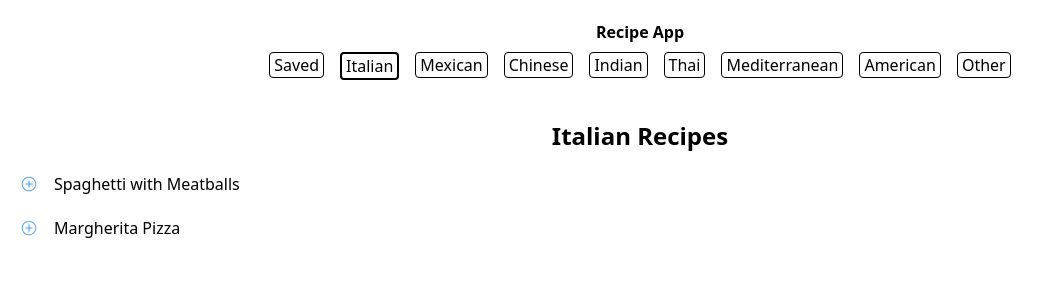
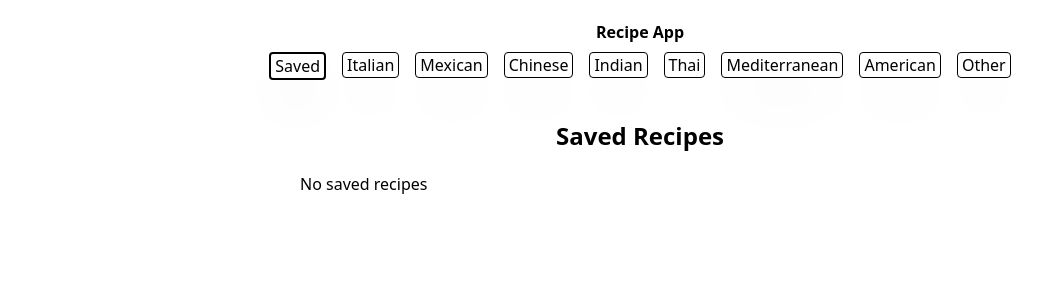
Before and after one commit to roborobbie123/Recipes-App, a React (Vite) app: page / in a window 1280 px wide. Shown: the top 300 px of the page, without its empty margins (0-1053 px from the left). Built offline with nearby package versions, Linux system fonts and the light colour scheme.

Commit message:
added local storage for saved recipes, and updated the spaghetti recipe

```diff
--- a/src/App.jsx
+++ b/src/App.jsx
@@ -1,6 +1,4 @@
 import { useState } from 'react'
-import reactLogo from './assets/react.svg'
-import viteLogo from '/vite.svg';
 import Header from './components/Header';
 import CuisineList from './components/CuisineList';
 import Cuisine from './components/Cuisine';
@@ -8,7 +6,7 @@ import Cuisine from './components/Cuisine';
 
 
 function App() {
-  const [selectedCuisine, setSelectedCuisine] = useState('Italian');
+  const [selectedCuisine, setSelectedCuisine] = useState('Saved');
 
 
   function handleSelectCuisine(cuisine) {
@@ -19,7 +17,7 @@ function App() {
   return (
     <>
       <Header />
-      <CuisineList onSelect={handleSelectCuisine} selectedCuisine={selectedCuisine}/>
+      <CuisineList onSelect={handleSelectCuisine} selectedCuisine={selectedCuisine} />
       <Cuisine selectedCuisine={selectedCuisine} />
 
     </>
--- a/src/components/Cuisine.jsx
+++ b/src/components/Cuisine.jsx
@@ -1,11 +1,17 @@
-import { useState } from "react";
+import { useState, useEffect } from "react";
 import Recipe from "./Recipe";
-
 
 export default function Cuisine({ selectedCuisine }) {
     const [selectedDish, setSelectedDish] = useState('');
     const [isSaved, setIsSaved] = useState([]);
-    console.log(isSaved)
+
+    useEffect(() => {
+        const savedDishes = localStorage.getItem('savedDishes');
+        if (savedDishes) {
+            setIsSaved(JSON.parse(savedDishes));
+        }
+    }, [])
+
 
     function handleSelectDish(dish) {
         setSelectedDish(dish);
@@ -13,71 +19,72 @@ export default function Cuisine({ selectedCuisine }) {
 
     function handleSave(dish) {
         if (isSaved.some(savedDish => savedDish.dish === dish.dish)) {
-            setIsSaved((prevSaved) => {
-                return [...prevSaved.filter(newDish => newDish.dish !== dish.dish)]
-            })
+            const updatedSaved = isSaved.filter(savedDish => savedDish.dish !== dish.dish);
+            setIsSaved(updatedSaved);
+            localStorage.setItem('savedDishes', JSON.stringify(updatedSaved));
+
         } else {
-            setIsSaved((prevSaved) => {
-                return [dish, ...prevSaved]
-            })
+            const updatedSaved = [dish, ...isSaved];
+            setIsSaved(updatedSaved);
+            localStorage.setItem('savedDishes', JSON.stringify(updatedSaved));
         }
     }
 
     return (
         <>
             <div className="flex justify-center mt-10">
-                <h1 className="font-bold text-2xl">{selectedCuisine} Recipes</h1>
+                <h1 className="font-bold text-2xl" >{selectedCuisine} Recipes</h1>
             </div>
-            <ul className="ml-5 mt-5">
+            <ul className="ml-75 mt-5 w-3/4 flex flex-col">
                 {selectedCuisine === "Saved" &&
                     <>
                         {isSaved.length > 0 ? isSaved.map(dish => <Recipe key={dish.dish} cuisine={selectedCuisine} dish={dish.dish}
                             onSelect={handleSelectDish} onSave={handleSave} isSaved={isSaved} />) :
                             <div>
                                 <p>No saved recipes</p>
-                                </div>}
+                            </div>}
                     </>
                 }
                 {selectedCuisine === "Italian" &&
                     <>
-                        <Recipe cuisine={selectedCuisine} dish={'Spaghetti with Meatballs'} onSelect={handleSelectDish} onSave={handleSave} isSaved={isSaved}/>
-                        <Recipe cuisine={selectedCuisine} dish={'Margherita Pizza'} onSelect={handleSelectDish} onSave={handleSave} isSaved={isSaved}/>
+                        <Recipe cuisine={selectedCuisine} dish={'Spaghetti with Meatballs'} onSelect={handleSelectDish} onSave={handleSave} isSaved={isSaved} />
+                        <Recipe cuisine={selectedCuisine} dish={'Margherita Pizza'} onSelect={handleSelectDish} onSave={handleSave} isSaved={isSaved} />
                     </>
                 }
                 {selectedCuisine === "Mexican" &&
                     <>
-                        <Recipe cuisine={selectedCuisine} dish={'Carne Asada Tacos'} onSelect={handleSelectDish} onSave={handleSave} isSaved={isSaved}/>
-                        <Recipe cuisine={selectedCuisine} dish={'Chicken Quesadilla'} onSelect={handleSelectDish} onSave={handleSave} isSaved={isSaved}/>
+                        <Recipe cuisine={selectedCuisine} dish={'Carne Asada Tacos'} onSelect={handleSelectDish} onSave={handleSave} isSaved={isSaved} />
+                        <Recipe cuisine={selectedCuisine} dish={'Chicken Quesadilla'} onSelect={handleSelectDish} onSave={handleSave} isSaved={isSaved} />
                     </>
                 }
                 {selectedCuisine === "Chinese" &&
                     <>
-                        <Recipe cuisine={selectedCuisine} dish={'Orange Chicken'} onSelect={handleSelectDish} onSave={handleSave} isSaved={isSaved}/>
-                        <Recipe cuisine={selectedCuisine} dish={'Fried Rice'} onSelect={handleSelectDish} onSave={handleSave} isSaved={isSaved}/>
+                        <Recipe cuisine={selectedCuisine} dish={'Orange Chicken'} onSelect={handleSelectDish} onSave={handleSave} isSaved={isSaved} />
+                        <Recipe cuisine={selectedCuisine} dish={'Fried Rice'} onSelect={handleSelectDish} onSave={handleSave} isSaved={isSaved} />
                     </>
                 }
                 {selectedCuisine === "Indian" &&
                     <>
-                        <Recipe cuisine={selectedCuisine} dish={'Chicken Tikka Misala'} onSelect={handleSelectDish} onSave={handleSave} isSaved={isSaved}/>
-                        <Recipe cuisine={selectedCuisine} dish={'Butter Chicken'} onSelect={handleSelectDish} onSave={handleSave} isSaved={isSaved}/>
+                        <Recipe cuisine={selectedCuisine} dish={'Chicken Tikka Misala'} onSelect={handleSelectDish} onSave={handleSave} isSaved={isSaved} />
+                        <Recipe cuisine={selectedCuisine} dish={'Butter Chicken'} onSelect={handleSelectDish} onSave={handleSave} isSaved={isSaved} />
                     </>
                 }
                 {selectedCuisine === "Thai" &&
                     <>
-                        <Recipe cuisine={selectedCuisine} dish={'Pad See Ew'} onSelect={handleSelectDish} onSave={handleSave} isSaved={isSaved}/>
-                        <Recipe cuisine={selectedCuisine} dish={'Panang Curry'} onSelect={handleSelectDish} onSave={handleSave} isSaved={isSaved}/>
+                        <Recipe cuisine={selectedCuisine} dish={'Pad See Ew'} onSelect={handleSelectDish} onSave={handleSave} isSaved={isSaved} />
+                        <Recipe cuisine={selectedCuisine} dish={'Panang Curry'} onSelect={handleSelectDish} onSave={handleSave} isSaved={isSaved} />
                     </>
                 }
                 {selectedCuisine === "Mediterranean" &&
                     <>
-                        <Recipe cuisine={selectedCuisine} dish={'Garlic Lemon Shrimp with Orzo'} onSelect={handleSelectDish} onSave={handleSave} isSaved={isSaved}/>
-                        <Recipe cuisine={selectedCuisine} dish={'Mediterranean Lentil Salad with Grilled Chicken'} onSelect={handleSelectDish} onSave={handleSave} isSaved={isSaved}/>
+                        <Recipe cuisine={selectedCuisine} dish={'Garlic Lemon Shrimp with Orzo'} onSelect={handleSelectDish} onSave={handleSave} isSaved={isSaved} />
+                        <Recipe cuisine={selectedCuisine} dish={'Mediterranean Lentil Salad with Grilled Chicken'} onSelect={handleSelectDish} onSave={handleSave} isSaved={isSaved} />
                     </>
                 }
                 {selectedCuisine === "American" &&
                     <>
-                        <Recipe cuisine={selectedCuisine} dish={'Cheesburger with Fries'} onSelect={handleSelectDish} onSave={handleSave} isSaved={isSaved}/>
-                        <Recipe cuisine={selectedCuisine} dish={'Chicken Tenders'} onSelect={handleSelectDish} onSave={handleSave} isSaved={isSaved}/>
+                        <Recipe cuisine={selectedCuisine} dish={'Cheesburger with Fries'} onSelect={handleSelectDish} onSave={handleSave} isSaved={isSaved} />
+                        <Recipe cuisine={selectedCuisine} dish={'Chicken Tenders'} onSelect={handleSelectDish} onSave={handleSave} isSaved={isSaved} />
                     </>
                 }
             </ul>
--- a/src/components/CuisineList.jsx
+++ b/src/components/CuisineList.jsx
@@ -1,4 +1,3 @@
-import { useState } from "react";
 import { CUISINES } from "../recipes";
 
 export default function CuisineList({ onSelect, selectedCuisine }) {
@@ -7,7 +6,9 @@ export default function CuisineList({ onSelect, selectedCuisine }) {
         <div className="flex mt-2 justify-center flex-wrap">
             <ul className="flex gap-4">
                 {CUISINES.map(cuisine =>
-                    <li key={cuisine}><button onClick={() => onSelect(cuisine)} className={selectedCuisine === cuisine ? 'px-1 rounded-sm border-2' : 'border px-1 rounded-sm hover:border-2'}>{cuisine}
+                    <li key={cuisine}><button onClick={() =>
+                        onSelect(cuisine)} className={selectedCuisine === cuisine ? 'px-1 rounded-sm border-2 shadow-2xl' : 'border px-1 rounded-sm hover:border-2 shadow-2xl'}>
+                        {cuisine}
                     </button></li>)}
             </ul>
         </div>
--- a/src/components/Recipe.jsx
+++ b/src/components/Recipe.jsx
@@ -25,15 +25,16 @@ export default function Recipe({ cuisine, dish, onSelect, onSave, isSaved }) {
         iconStyles = 'text-blue-400 text-lg hover:text-blue-500 hover:text-bold hover:size-6'
     }
 
-    const buttonStyles = isOpen ? 'font-semibold' : 'font-normal hover:font-semibold';
+    const buttonStyles = isOpen ? 'font-semibold text-xl' : ' text-xl font-normal hover:font-semibold';
 
 
     return (
         <>
             <li className="my-5 flex align-middle">
                 <button className="mr-4" onClick={() => onSave(foodItem)}>
-                    {inFavorites ? <CiCircleMinus className={iconStyles} /> : <IoIosAddCircleOutline className={iconStyles}/>}
-                </button><button className={buttonStyles} onClick={() => { handleIsOpen(dish) }}>{dish}</button>
+                    {inFavorites ? <CiCircleMinus className={iconStyles} /> : <IoIosAddCircleOutline className={iconStyles} />}
+                </button>
+                <button className={buttonStyles} onClick={() => { handleIsOpen(dish) }}>{dish}</button>
             </li>
             {isOpen &&
                 <div className="ml-5">
@@ -45,10 +46,11 @@ export default function Recipe({ cuisine, dish, onSelect, onSave, isSaved }) {
                         {foodItem?.ingredients.map((ingredient, index) =>
                             <li className="ml-3" key={index}>{ingredient}</li>)}
                     </ul>
-                    <ol className="list-decimal">
+                    <img src={foodItem?.img} alt={foodItem.dish} className="w-70 h-60 aspect-[13/9] rounded-sm"/>
+                    <ol className="list-decimal w-1/2">
                         <p className="mt-3 underline">Steps: </p>
                         {foodItem?.steps.map((step, index) =>
-                            <li className="ml-4" key={index}>{step}</li>)}
+                            <li className="ml-4 my-2" key={index}>{step}</li>)}
 
                     </ol>
                 </div>}
--- a/src/recipes.js
+++ b/src/recipes.js
@@ -3,12 +3,20 @@ export const CUISINES = ["Saved", "Italian", "Mexican", "Chinese", "Indian",
 
 export const RECIPES = [
     {
-        link: 'https://www.onceuponachef.com/recipes/spaghetti-and-meatballs.html',
-        img:'' ,
-        time: '45 minutes',
+        link: 'https://natashaskitchen.com/spaghetti-and-meatballs-recipe/',
+        img:'https://natashaskitchen.com/wp-content/uploads/2015/01/spaghetti-and-meatballs-600x900.jpg' ,
+        time: '1 hour 5 minutes',
         dish: 'Spaghetti with Meatballs',
-        ingredients: ['pasta', 'meatballs', 'sauce'],
-        steps: ['Boil water', 'Cook pasta', 'Cook meatballs']
+        ingredients: ['Spaghetti', 'Ground beef', 'Bread', 'Garlic', 'Crushed tomatoes'],
+        steps: ['Combine diced crustless bread pieces with 2/3 cup water and set aside for 5 minutes then mash together with a fork.',
+            'In a large mixing bowl, add: 1 lb ground beef, 1 lb sausage, 1/4 cup parmesan cheese, 4 minced garlic cloves, 1 tsp salt, 1/2 tsp black pepper, 1 egg and the mashed moist bread crumbs. Mix until well combined.',
+            'Form into 1 1/2″ meatballs (about a flat ice cream scoop’s worth of meat). Dredge/roll meatballs in flour. Heat a deep, large, heavy skillet or a Dutch oven over medium heat with about 3 Tbsp oil. Add meatballs in batches so you don’t crowd the pan and saute until browned on all sides (6 min total or 2 min per side). Remove meatballs to a separate dish and set aside (don’t worry about cooking through at this point).',
+            'In the same skillet over medium heat, add more oil if needed and saute 1 cup chopped onion stirring often until soft and golden (5 min). Add 4 cloves minced garlic and stir 1 minute.',
+            'Stir in 2 cans of crushed tomatoes and 2 bay leaves. Bring to a light boil (stir to make sure it’s actually boiling and hot and not just letting bubbles to the surface).',
+            'Add meatballs back into the pan with tomato sauce, partially cover and cook at a gentle simmer for 30 min, turning the meatballs occasionally. Meatballs will be tender and sauce will be thickened. 5 minutes before your sauce is done, stir in chopped fresh basil and add salt and pepper to taste.',
+            'Cook pasta according to package instructions until aldente or softer if your family loves it that way! Truth be told, I love slightly overcooked pasta. Drain pasta and return to the empty pot.',
+            'Pour sauce and meatballs over spaghetti and toss gently to combine. To serve family-style, transfer to a large platter, garnish with more parmesan cheese and fresh basil leaves if desired and serve hot.'
+        ]
     },
 
 ]
```
